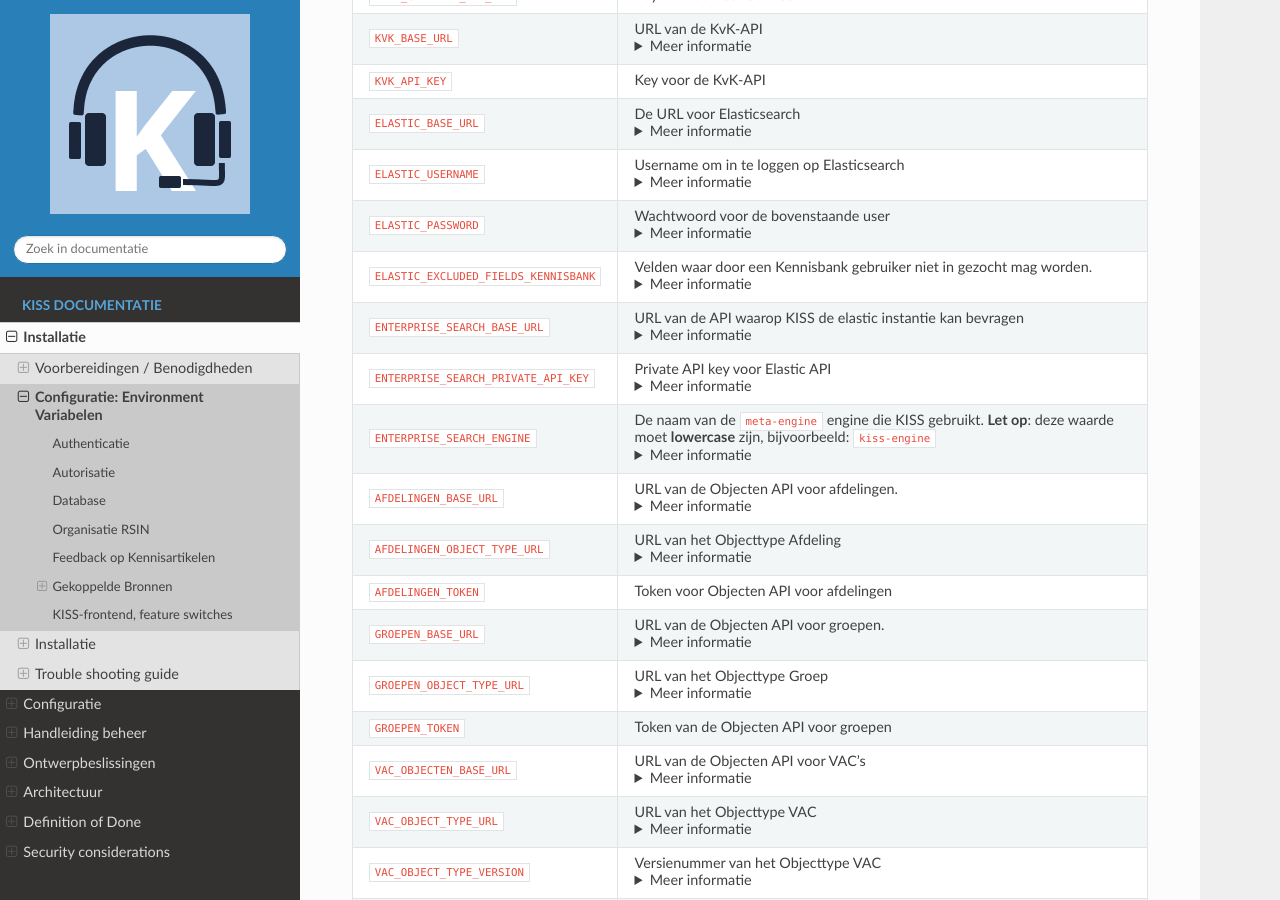
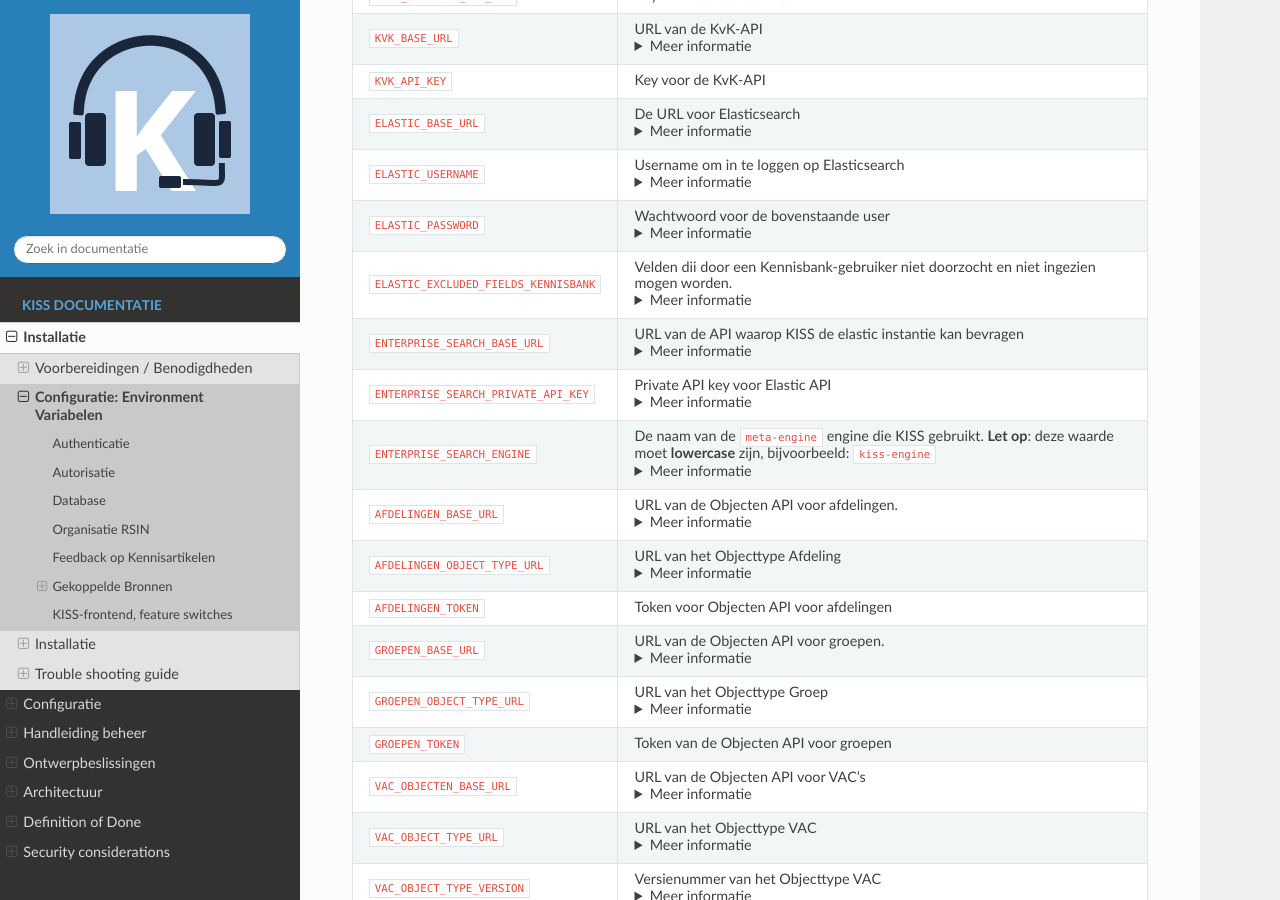
Before and after one commit to Klantinteractie-Servicesysteem/.github, a Sphinx documentation site: the page built from docs/installation/configuratie.md, in a window 1280 px wide and 900 px high, scrolled down 4672 px. Built offline with Sphinx 7.4.7 and the Read the Docs theme 3.1.0, drawn with Linux system fonts in a browser that asks for light colours.

Commit message:
redactie

```diff
--- a/docs/installation/configuratie.md
+++ b/docs/installation/configuratie.md
@@ -131,7 +131,7 @@
 | `ELASTIC_BASE_URL`                      | De URL voor Elasticsearch <details><summary>Meer informatie </summary>Bijvoorbeeld: `https://kiss-es-http:9200` </details> |
 | `ELASTIC_USERNAME`                      | Username om in te loggen op Elasticsearch <details> <summary>Meer informatie </summary> Dit kan de default root user `elastic` zijn, maar ook de username van een gebruiker die je zelf hebt aangemaakt.  </details>  |
 | `ELASTIC_PASSWORD`                      | Wachtwoord voor de bovenstaande user <details><summary>Meer informatie </summary> Als je gebruik maakt van [ECK](https://www.elastic.co/guide/en/cloud-on-k8s/2.8/k8s-overview.html), dan kun je het wachtwoord van de default user vinden, m.b.v. het commando `kubectl get secret kiss-es-elastic-user -o go-template='{{.data.elastic \| base64decode}}'`</details>   |
-| `ELASTIC_EXCLUDED_FIELDS_KENNISBANK`    | Velden waar door een Kennisbank gebruiker niet in gezocht mag worden. <details><summary>Meer informatie </summary>Als deze variabele gespecificeerd is dan kan een Kennisbank gebruiker niet in deze velden zoeken. De specifieke velden zullen ook niet getoond worden aan de gebruiker. Veldnamen moeten gespecificeerd worden zoals ze geconfigureerd zijn in Elasticsearch. Meerdere velden kunnen opgegeven worden, gescheiden door een comma. Bijvoorbeeld: `VAC.toelichting,Kennisbank.vertalingen.deskMemo` </details> |
+| `ELASTIC_EXCLUDED_FIELDS_KENNISBANK`    | Velden dii door een Kennisbank-gebruiker niet doorzocht en niet ingezien mogen worden. <details><summary>Meer informatie </summary>Als deze variabele gespecificeerd is dan kan een Kennisbank-gebruiker niet in deze velden zoeken. De specifieke velden zullen ook niet getoond worden aan de gebruiker. Men moet de veldnamen specificeren zoals ze geconfigureerd zijn in Elasticsearch. Men kan meerdere veldenopgeven, gescheiden door een komma. Bijvoorbeeld: `VAC.toelichting,Kennisbank.vertalingen.deskMemo` </details> |
 | `ENTERPRISE_SEARCH_BASE_URL`            |  URL van de API waarop KISS de elastic instantie kan bevragen <details> <summary>Meer informatie </summary>Bijvoorbeeld `https://kiss-ent-http:3002` </details> |
 | `ENTERPRISE_SEARCH_PRIVATE_API_KEY`     | Private API key voor Elastic API <details> <summary>Meer informatie </summary> De API key die nodig is om de `engine`s bij te werken </details> |
 | `ENTERPRISE_SEARCH_ENGINE`              | De naam van de `meta-engine` engine die KISS gebruikt. **Let op**: deze waarde moet **lowercase** zijn, bijvoorbeeld: `kiss-engine`  <details> <summary>Meer informatie </summary> De KISS-Elastic-Sync maakt deze engine aan, als deze nog niet bestaat.  </details>   |
```
